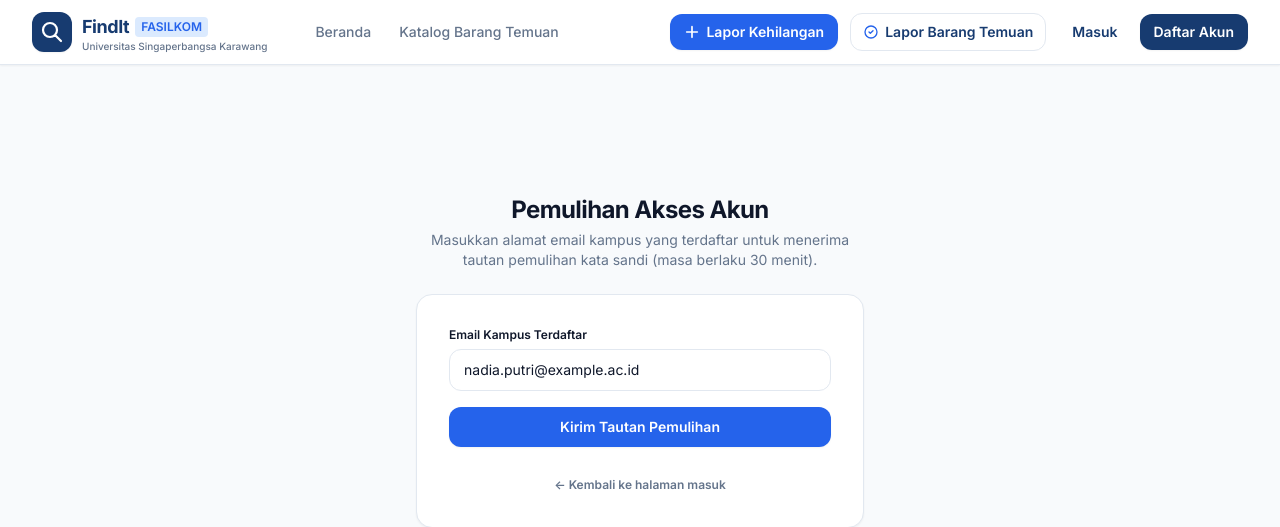
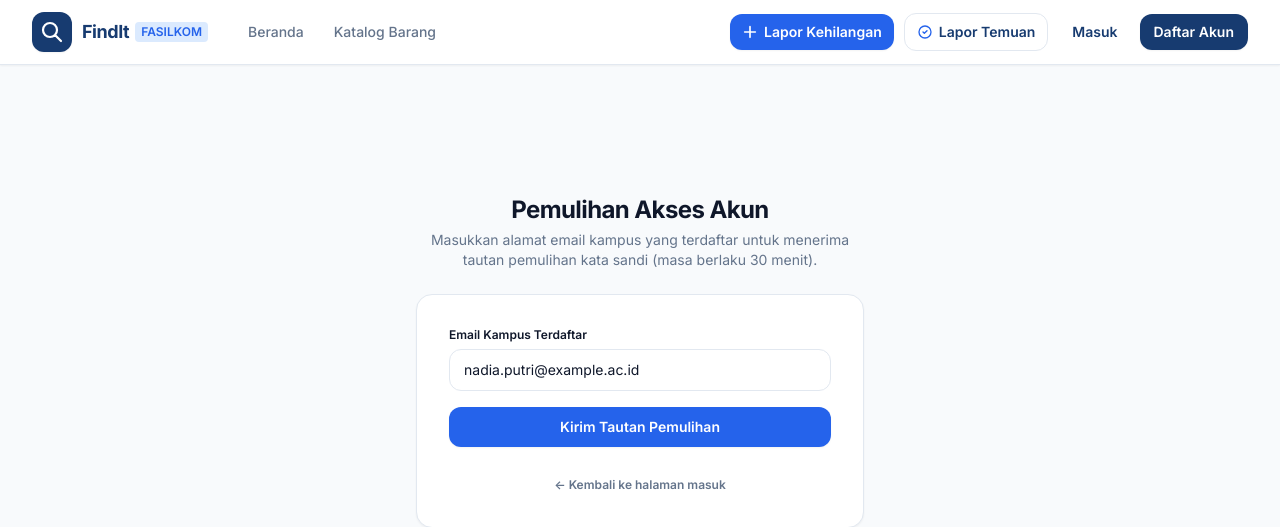
Before and after one commit to delvinfarhan/FindIt-Fasilkom, a Laravel app: page /forgot-password in a window 1280 px wide. Shown: the top 527 px of the page. Run offline with Laravel 12, Linux system fonts and the light colour scheme; style sheets or scripts are compiled from the project's sources.

Commit message:
fix(ui): rapikan tata letak navbar dengan whitespace-nowrap dan penataan responsif agar tidak bertumpuk

```diff
--- a/resources/views/layouts/app.blade.php
+++ b/resources/views/layouts/app.blade.php
@@ -20,56 +20,56 @@
         <div class="max-w-7xl mx-auto px-4 sm:px-6 lg:px-8">
             <div class="flex items-center justify-between h-16">
                 <!-- Brand / Logo -->
-                <div class="flex items-center gap-3">
-                    <a href="{{ route('home') }}" class="flex items-center gap-2.5 group">
-                        <div class="w-10 h-10 rounded-xl bg-[#173B70] flex items-center justify-center text-white font-bold text-xl shadow-xs group-hover:bg-[#2563EB] transition">
+                <div class="flex items-center gap-3 shrink-0">
+                    <a href="{{ route('home') }}" class="flex items-center gap-2.5 group shrink-0">
+                        <div class="w-10 h-10 rounded-xl bg-[#173B70] flex items-center justify-center text-white font-bold text-xl shadow-xs group-hover:bg-[#2563EB] transition shrink-0">
                             <svg class="w-6 h-6" fill="none" stroke="currentColor" viewBox="0 0 24 24">
                                 <path stroke-linecap="round" stroke-linejoin="round" stroke-width="2.2" d="M21 21l-6-6m2-5a7 7 0 11-14 0 7 7 0 0114 0z"/>
                             </svg>
                         </div>
-                        <div>
+                        <div class="shrink-0">
                             <div class="flex items-center gap-1.5">
                                 <span class="font-extrabold text-lg text-[#173B70] tracking-tight">FindIt</span>
                                 <span class="text-xs font-semibold px-1.5 py-0.5 rounded bg-blue-100 text-[#2563EB]">FASILKOM</span>
                             </div>
-                            <p class="text-[10px] text-[#64748B] font-medium leading-none">Universitas Singaperbangsa Karawang</p>
+                            <p class="text-[10px] text-[#64748B] font-medium leading-none hidden 2xl:block">Universitas Singaperbangsa Karawang</p>
                         </div>
                     </a>
 
                     <!-- Desktop Nav Links -->
-                    <nav class="hidden md:flex items-center gap-1 ml-6">
-                        <a href="{{ route('home') }}" class="px-3 py-2 rounded-lg text-sm font-medium transition {{ request()->routeIs('home') ? 'bg-blue-50 text-[#2563EB] font-semibold' : 'text-[#64748B] hover:text-[#0F172A] hover:bg-slate-50' }}">
+                    <nav class="hidden md:flex items-center gap-1 lg:gap-1.5 ml-2 lg:ml-4 shrink-0">
+                        <a href="{{ route('home') }}" class="px-2.5 lg:px-3 py-2 rounded-lg text-sm font-medium whitespace-nowrap shrink-0 transition {{ request()->routeIs('home') ? 'bg-blue-50 text-[#2563EB] font-semibold' : 'text-[#64748B] hover:text-[#0F172A] hover:bg-slate-50' }}">
                             Beranda
                         </a>
-                        <a href="{{ route('catalog.index') }}" class="px-3 py-2 rounded-lg text-sm font-medium transition {{ request()->routeIs('catalog.*') && !request()->routeIs('claims.create') ? 'bg-blue-50 text-[#2563EB] font-semibold' : 'text-[#64748B] hover:text-[#0F172A] hover:bg-slate-50' }}">
-                            Katalog Barang Temuan
+                        <a href="{{ route('catalog.index') }}" class="px-2.5 lg:px-3 py-2 rounded-lg text-sm font-medium whitespace-nowrap shrink-0 transition {{ request()->routeIs('catalog.*') && !request()->routeIs('claims.create') ? 'bg-blue-50 text-[#2563EB] font-semibold' : 'text-[#64748B] hover:text-[#0F172A] hover:bg-slate-50' }}">
+                            Katalog Barang
                         </a>
                         @auth
-                            <a href="{{ route('reports.index') }}" class="px-3 py-2 rounded-lg text-sm font-medium transition {{ request()->routeIs('reports.index') || request()->routeIs('claims.*') ? 'bg-blue-50 text-[#2563EB] font-semibold' : 'text-[#64748B] hover:text-[#0F172A] hover:bg-slate-50' }}">
-                                Laporan &amp; Klaim Saya
+                            <a href="{{ route('reports.index') }}" class="px-2.5 lg:px-3 py-2 rounded-lg text-sm font-medium whitespace-nowrap shrink-0 transition {{ request()->routeIs('reports.index') || request()->routeIs('claims.*') ? 'bg-blue-50 text-[#2563EB] font-semibold' : 'text-[#64748B] hover:text-[#0F172A] hover:bg-slate-50' }}">
+                                Laporan &amp; Klaim
                             </a>
                         @endauth
                     </nav>
                 </div>
 
                 <!-- Right Actions -->
-                <div class="flex items-center gap-2 sm:gap-3">
+                <div class="flex items-center gap-2 sm:gap-2.5 shrink-0">
                     <!-- Action Button: Lapor Kehilangan -->
-                    <a href="{{ route('reports.create') }}" class="hidden sm:inline-flex items-center gap-1.5 px-3.5 py-2 rounded-xl text-xs sm:text-sm font-semibold bg-[#2563EB] text-white hover:bg-blue-700 shadow-xs transition">
-                        <svg class="w-4 h-4" fill="none" stroke="currentColor" viewBox="0 0 24 24"><path stroke-linecap="round" stroke-linejoin="round" stroke-width="2.5" d="M12 4v16m8-8H4"/></svg>
-                        Lapor Kehilangan
+                    <a href="{{ route('reports.create') }}" class="hidden sm:inline-flex items-center gap-1.5 px-3 py-2 rounded-xl text-xs sm:text-sm font-semibold whitespace-nowrap shrink-0 bg-[#2563EB] text-white hover:bg-blue-700 shadow-xs transition">
+                        <svg class="w-4 h-4 shrink-0" fill="none" stroke="currentColor" viewBox="0 0 24 24"><path stroke-linecap="round" stroke-linejoin="round" stroke-width="2.5" d="M12 4v16m8-8H4"/></svg>
+                        <span class="whitespace-nowrap">Lapor Kehilangan</span>
                     </a>
 
                     <!-- Action Button: Lapor Temuan Civitas -->
-                    <a href="{{ route('civitas-reports.create') }}" class="hidden lg:inline-flex items-center gap-1.5 px-3 py-2 rounded-xl text-xs sm:text-sm font-semibold bg-white text-[#173B70] border border-[#E2E8F0] hover:bg-slate-50 transition">
-                        <svg class="w-4 h-4 text-[#2563EB]" fill="none" stroke="currentColor" viewBox="0 0 24 24"><path stroke-linecap="round" stroke-linejoin="round" stroke-width="2" d="M9 12l2 2 4-4m6 2a9 9 0 11-18 0 9 9 0 0118 0z"/></svg>
-                        Lapor Barang Temuan
+                    <a href="{{ route('civitas-reports.create') }}" class="hidden xl:inline-flex items-center gap-1.5 px-3 py-2 rounded-xl text-xs sm:text-sm font-semibold whitespace-nowrap shrink-0 bg-white text-[#173B70] border border-[#E2E8F0] hover:bg-slate-50 transition">
+                        <svg class="w-4 h-4 text-[#2563EB] shrink-0" fill="none" stroke="currentColor" viewBox="0 0 24 24"><path stroke-linecap="round" stroke-linejoin="round" stroke-width="2" d="M9 12l2 2 4-4m6 2a9 9 0 11-18 0 9 9 0 0118 0z"/></svg>
+                        <span class="whitespace-nowrap">Lapor Temuan</span>
                     </a>
 
                     @auth
                         <!-- Notification Bell -->
-                        <a href="{{ route('notifications.index') }}" class="relative p-2 rounded-xl text-[#64748B] hover:text-[#0F172A] hover:bg-slate-100 transition" title="Pusat Pemberitahuan">
-                            <svg class="w-5 h-5" fill="none" stroke="currentColor" viewBox="0 0 24 24">
+                        <a href="{{ route('notifications.index') }}" class="relative p-2 rounded-xl text-[#64748B] hover:text-[#0F172A] hover:bg-slate-100 transition shrink-0" title="Pusat Pemberitahuan">
+                            <svg class="w-5 h-5 shrink-0" fill="none" stroke="currentColor" viewBox="0 0 24 24">
                                 <path stroke-linecap="round" stroke-linejoin="round" stroke-width="2" d="M15 17h5l-1.405-1.405A2.032 2.032 0 0118 14.158V11a6.002 6.002 0 00-4-5.659V5a2 2 0 10-4 0v.341C7.67 6.165 6 8.388 6 11v3.159c0 .538-.214 1.055-.595 1.436L4 17h5m6 0v1a3 3 0 11-6 0v-1m6 0H9"/>
                             </svg>
                             @php
@@ -83,16 +83,16 @@
                         </a>
 
                         <!-- User Profile Dropdown Button -->
-                        <div class="relative" id="userMenuContainer">
-                            <button type="button" onclick="toggleUserMenu()" class="flex items-center gap-2 p-1.5 rounded-xl hover:bg-slate-100 transition focus:outline-hidden">
-                                <div class="w-8 h-8 rounded-full bg-[#173B70] text-white flex items-center justify-center font-bold text-xs">
+                        <div class="relative shrink-0" id="userMenuContainer">
+                            <button type="button" onclick="toggleUserMenu()" class="flex items-center gap-2 p-1.5 rounded-xl hover:bg-slate-100 transition focus:outline-hidden shrink-0">
+                                <div class="w-8 h-8 rounded-full bg-[#173B70] text-white flex items-center justify-center font-bold text-xs shrink-0">
                                     {{ strtoupper(substr(auth()->user()->name, 0, 2)) }}
                                 </div>
-                                <div class="hidden sm:block text-left text-xs">
-                                    <p class="font-semibold text-[#0F172A] leading-tight line-clamp-1">{{ auth()->user()->name }}</p>
-                                    <p class="text-[#64748B] text-[11px]">{{ auth()->user()->role === 'petugas' ? 'Petugas Security' : (auth()->user()->identity_number ?? 'Mahasiswa') }}</p>
+                                <div class="hidden md:block text-left text-xs max-w-[100px] lg:max-w-[130px] xl:max-w-[160px]">
+                                    <p class="font-semibold text-[#0F172A] leading-tight truncate whitespace-nowrap">{{ auth()->user()->name }}</p>
+                                    <p class="text-[#64748B] text-[11px] truncate whitespace-nowrap">{{ auth()->user()->role === 'petugas' ? 'Petugas Security' : (auth()->user()->identity_number ?? 'Mahasiswa') }}</p>
                                 </div>
-                                <svg class="w-4 h-4 text-[#64748B]" fill="none" stroke="currentColor" viewBox="0 0 24 24"><path stroke-linecap="round" stroke-linejoin="round" stroke-width="2" d="M19 9l-7 7-7-7"/></svg>
+                                <svg class="w-4 h-4 text-[#64748B] shrink-0" fill="none" stroke="currentColor" viewBox="0 0 24 24"><path stroke-linecap="round" stroke-linejoin="round" stroke-width="2" d="M19 9l-7 7-7-7"/></svg>
                             </button>
 
                             <!-- Dropdown Menu -->
```
